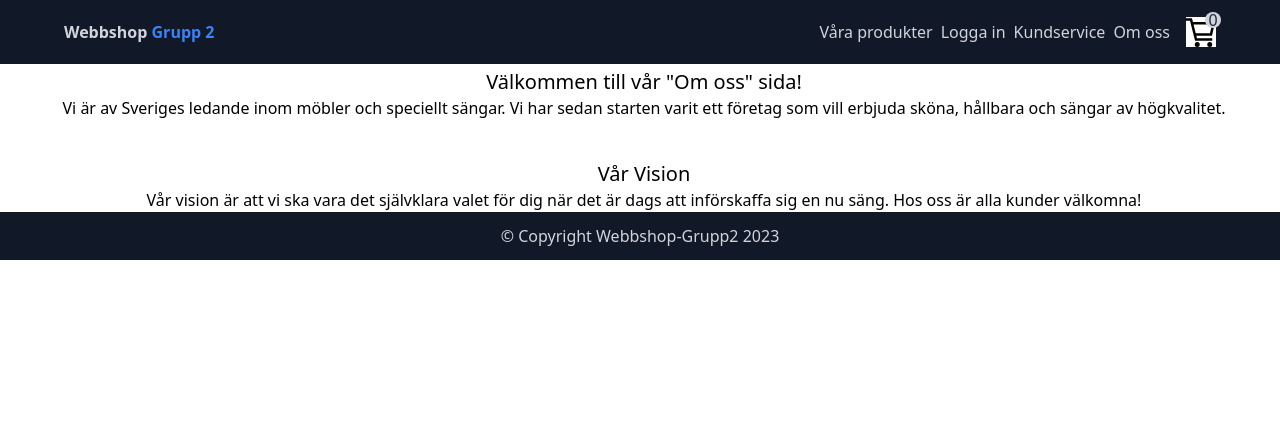
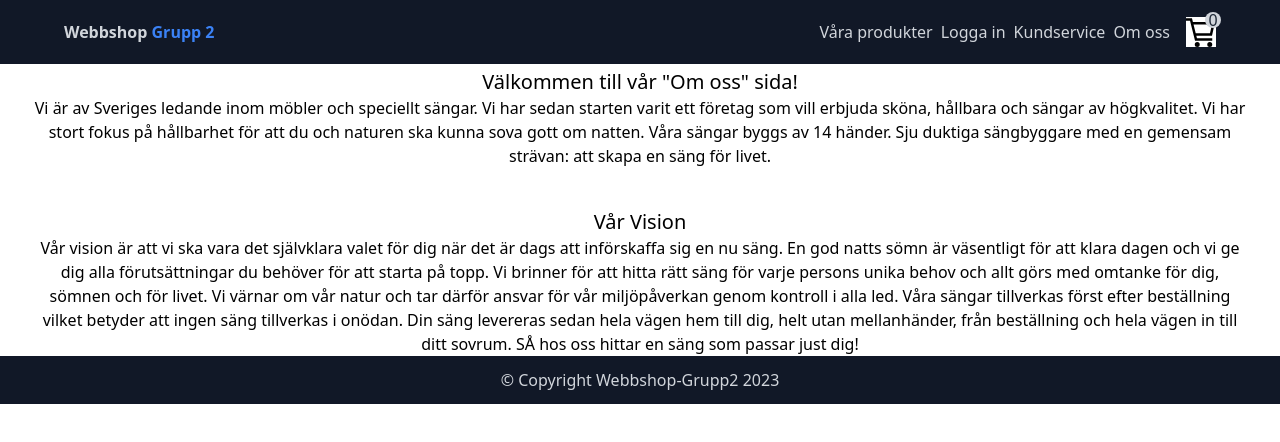
Before and after one commit to alelin4/Store-..., a React (Vite) app in the folder webshop_api_react/client/: page /about in a window 1280 px wide. Shown: the top 442 px of the page. Built offline with nearby package versions, Linux system fonts and the light colour scheme.

Commit message:
uppdaterat texten + lagt till email i formuläret

```diff
--- a/webshop_api_react/client/src/components/About/About.tsx
+++ b/webshop_api_react/client/src/components/About/About.tsx
@@ -3,11 +3,18 @@ import ErrorBoundry from "../../Errorboundry";
 function About() {
   return (
     <ErrorBoundry>
-      <div className="flex flex-col pl-2 pt-1 text-center ...">
+      <div className="flex flex-col pl-8 pr-8 pt-1 text-center ...">
       <h2 className="text-xl">Välkommen till vår "Om oss" sida!</h2>
-      <p className="text-l">Vi är av Sveriges ledande inom möbler och speciellt sängar. Vi har sedan starten varit ett företag som vill erbjuda sköna, hållbara och sängar av högkvalitet.</p>
+      <p className="text-l">Vi är av Sveriges ledande inom möbler och speciellt sängar. Vi har sedan starten varit ett företag som vill erbjuda sköna,
+      hållbara och sängar av högkvalitet. Vi har stort fokus på hållbarhet för att du och naturen ska kunna sova gott om natten. Våra sängar byggs av 14 händer.
+      Sju duktiga sängbyggare med en gemensam strävan: att skapa en säng för livet.</p>
       <h2 className="text-xl pt-10">Vår Vision</h2>
-      <p className="text-l">Vår vision är att vi ska vara det självklara valet för dig när det är dags att införskaffa sig en nu säng. Hos oss är alla kunder välkomna!</p>
+      <p className="text-l">Vår vision är att vi ska vara det självklara valet för dig när det är dags att införskaffa sig en nu säng.
+      En god natts sömn är väsentligt för att klara dagen och vi ge dig alla förutsättningar du behöver för att starta på topp.
+      Vi brinner för att hitta rätt säng för varje persons unika behov och allt görs med omtanke för dig, sömnen och för livet.
+      Vi värnar om vår natur och tar därför ansvar för vår miljöpåverkan genom kontroll i alla led. Våra sängar tillverkas först efter
+      beställning vilket betyder att ingen säng tillverkas i onödan. Din säng levereras sedan hela vägen hem till dig, helt utan mellanhänder,
+      från beställning och hela vägen in till ditt sovrum. SÅ hos oss hittar en säng som passar just dig!</p>
       </div>
     </ErrorBoundry>
   );
--- a/webshop_api_react/client/src/components/Contact/Form.tsx
+++ b/webshop_api_react/client/src/components/Contact/Form.tsx
@@ -1,12 +1,15 @@
 import React, { useState } from 'react';
+
 interface FormValues {
     name: string;
+    email: string;
     issue: string;
   }
 
   const SimpleForm: React.FC = () => {
     const [formValues, setFormValues] = useState<FormValues>({
       name: '',
+      email: '',
       issue: '',
     });
 
@@ -19,8 +22,8 @@ interface FormValues {
     };
 
     const handleSubmit = (e: React.FormEvent) => {
-      e.preventDefault();
-      console.log(formValues); // You can handle the form submission logic here
+    e.preventDefault();
+      console.log(formValues); // Fixa logiken för "skicka här"
     };
 
     return (
@@ -32,6 +35,17 @@ interface FormValues {
             id="name"
             name="name"
             value={formValues.name}
+            onChange={handleChange}
+            required
+          />
+        </div>
+        <div>
+          <label htmlFor="email">Email:</label>
+          <input
+            type="text"
+            id="email"
+            name="email"
+            value={formValues.email}
             onChange={handleChange}
             required
           />
```
